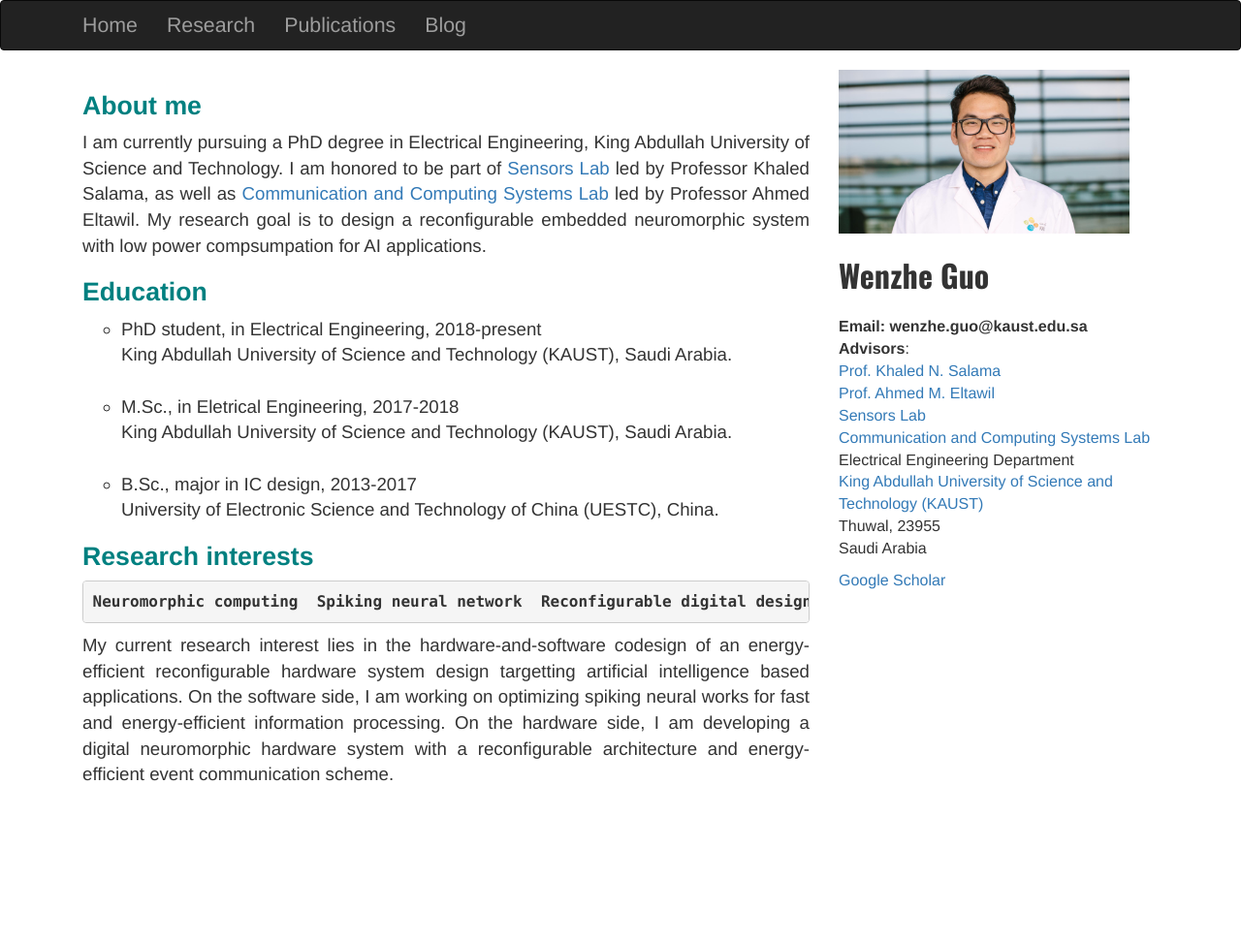
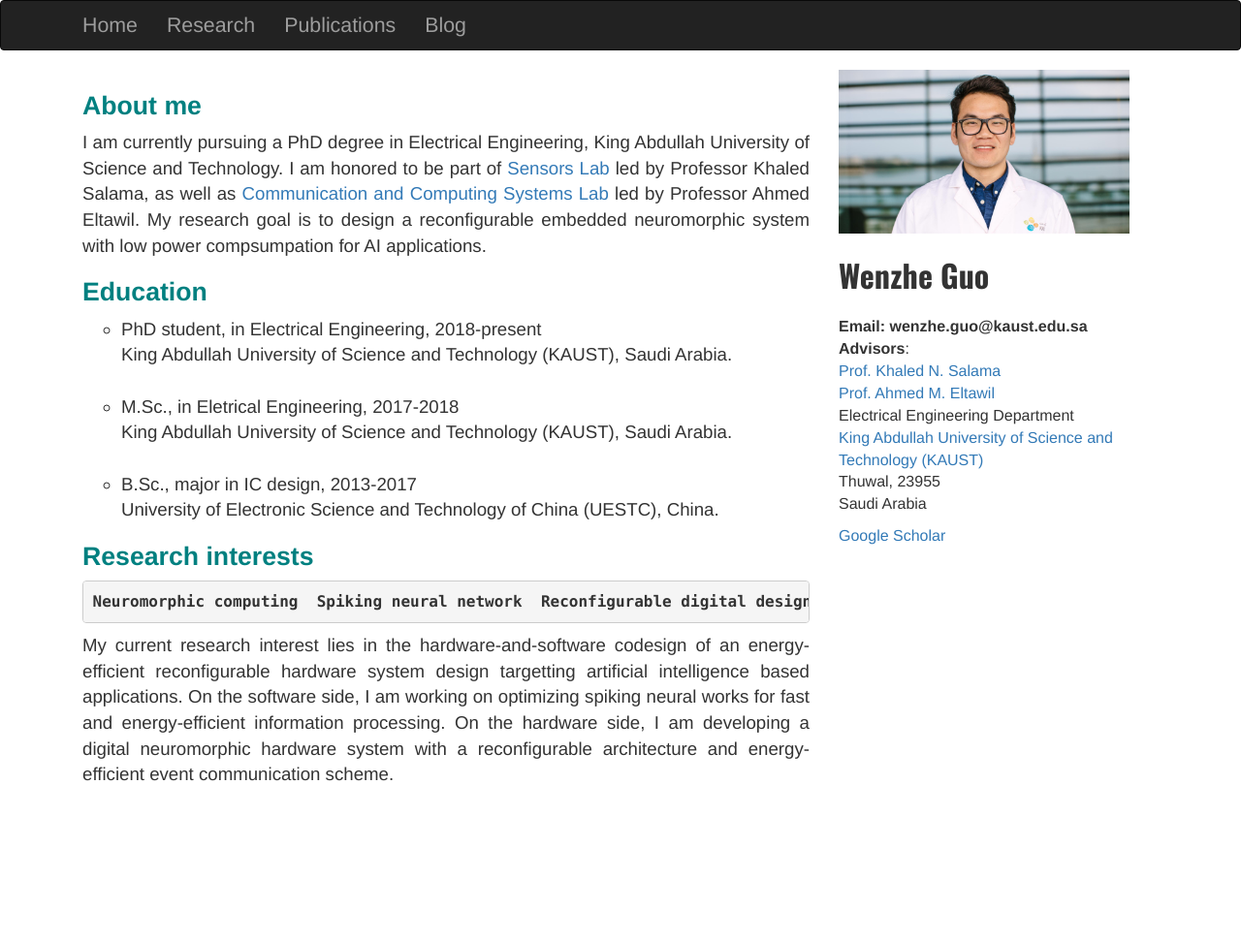
Before and after one commit to Wenzheguo/Wenzheguo.github.io, a Jekyll site: the page built from index.html, in a window 1280 px wide. Shown: the whole page at 97% size. Built offline with Jekyll 4.4.1, drawn with Linux system fonts in a browser that asks for light colours.

Commit message:
Update index.html

```diff
--- a/index.html
+++ b/index.html
@@ -68,8 +68,8 @@ title: Home
                 <b>Advisors</b>:<br>
                 <a href="https://cemse.kaust.edu.sa/sensors/people/person/khaled-nabil-salama">Prof. Khaled N. Salama</a><br>
                 <a href="https://cemse.kaust.edu.sa/ccsl/people/person/ahmed-eltawil">Prof. Ahmed M. Eltawil</a><br>
-                <a href="https://cemse.kaust.edu.sa/sensors">Sensors Lab</a><br>
-                <a href="https://cemse.kaust.edu.sa/ccsl"> Communication and Computing Systems Lab</a><br>
+                <!--<a href="https://cemse.kaust.edu.sa/sensors">Sensors Lab</a><br>
+                <a href="https://cemse.kaust.edu.sa/ccsl"> Communication and Computing Systems Lab</a><br>-->
                 Electrical Engineering Department<br>
                 <a href="https://www.kaust.edu.sa/en">King Abdullah University of Science and Technology (KAUST)</a><br>
                 Thuwal, 23955<br>
```
